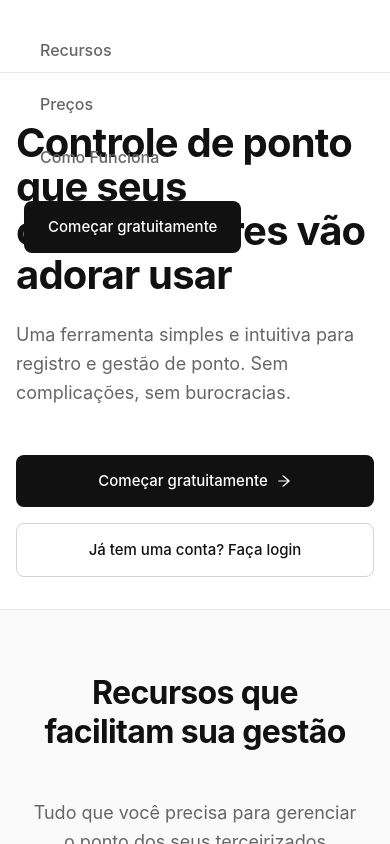
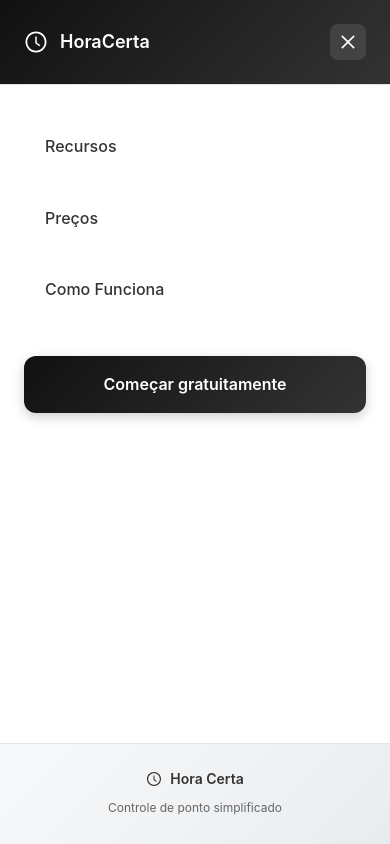
Before and after one commit to DevLucasFontoura/HoraCertaMPV, a Next.js app: page /Home in a window 390 px wide. Both pictures are taken after a click on the button 346 px from the left and 36 px from the top of the page. Shown: the top 844 px of the page. Built offline with nearby package versions, Linux system fonts and the light colour scheme.

Commit message:
correcao do menu lateral - mobile - home

```diff
--- a/app/(public)/Home/home.module.css
+++ b/app/(public)/Home/home.module.css
@@ -2,7 +2,7 @@
 
 .container {
   min-height: 100vh;
-  background-color: var(--color-bg);
+  background-color: #ffffff;
   font-family: var(--font-sans);
   color: var(--color-text-primary);
   line-height: 1.6;
@@ -17,11 +17,10 @@
   max-width: 1200px;
   margin: 0 auto;
   border-bottom: 1px solid var(--color-border);
-  background-color: var(--color-bg);
+  background-color: #ffffff;
   position: sticky;
   top: 0;
   z-index: 50;
-  backdrop-filter: blur(8px);
 }
 
 /* Hero Section */
@@ -419,9 +418,8 @@
   left: 0;
   right: 0;
   bottom: 0;
-  background: rgba(0, 0, 0, 0.4);
-  z-index: 100;
-  backdrop-filter: blur(4px);
+  background: rgba(0, 0, 0, 0.5);
+  z-index: 9998 !important;
 }
 
 .mobileMenu {
@@ -429,50 +427,184 @@
   top: 0;
   right: 0;
   bottom: 0;
-  width: 320px;
-  background: var(--color-bg);
-  padding: 2rem;
-  border-left: 1px solid var(--color-border);
-  z-index: 101;
+  left: 0;
+  width: 100vw;
+  max-width: 100vw;
+  background: linear-gradient(135deg, #ffffff 0%, #fafafa 100%) !important;
+  padding: 0;
+  z-index: 9999 !important;
   display: flex;
   flex-direction: column;
+  box-shadow: none;
+  backdrop-filter: none !important;
+  -webkit-backdrop-filter: none !important;
+  opacity: 1 !important;
+  overflow: hidden;
+}
+
+.mobileMenuHeader {
+  display: flex;
+  justify-content: space-between;
+  align-items: center;
+  padding: 1.5rem;
+  border-bottom: 1px solid #e5e5e5;
+  background: linear-gradient(135deg, #111111 0%, #333333 100%);
+  color: white;
+  box-sizing: border-box;
+  width: 100%;
+}
+
+.mobileMenuLogo {
+  display: flex;
+  align-items: center;
+  gap: 0.75rem;
+  font-size: 1.125rem;
+  font-weight: 600;
+  color: white;
+}
+
+.mobileMenuLogo svg {
+  color: #ffffff;
+}
+
+.mobileMenuCloseButton {
+  background: rgba(255, 255, 255, 0.1);
+  border: none;
+  cursor: pointer;
+  color: #ffffff;
+  padding: 0.5rem;
+  border-radius: 8px;
+  transition: all 0.2s ease;
+  display: flex;
+  align-items: center;
+  justify-content: center;
+  width: 36px;
+  height: 36px;
+}
+
+.mobileMenuCloseButton:hover {
+  background: rgba(255, 255, 255, 0.2);
+  color: #ffffff;
+  transform: scale(1.05);
+}
+
+.mobileMenuContent {
+  padding: 2rem 1.5rem;
+  display: flex;
+  flex-direction: column;
+  gap: 0.75rem;
+  flex: 1;
+  overflow-y: auto;
+  box-sizing: border-box;
+  width: 100%;
+}
+
+.mobileNavLink {
+  display: flex;
+  align-items: center;
+  color: #333333;
+  text-decoration: none;
+  padding: 1rem 1.25rem;
+  font-size: 1rem;
+  border-radius: 12px;
+  transition: all 0.3s ease;
+  font-weight: 500;
+  border: 1px solid transparent;
+  position: relative;
+  overflow: hidden;
+}
+
+.mobileNavLink::before {
+  content: '';
+  position: absolute;
+  top: 0;
+  left: -100%;
+  width: 100%;
+  height: 100%;
+  background: linear-gradient(90deg, transparent, rgba(17, 17, 17, 0.05), transparent);
+  transition: left 0.5s ease;
+}
+
+.mobileNavLink:hover::before {
+  left: 100%;
+}
+
+.mobileNavLink:hover {
+  color: #111111;
+  background: linear-gradient(135deg, #f8f9fa 0%, #e9ecef 100%);
+  border-color: #dee2e6;
+  transform: translateX(4px);
+  box-shadow: 0 4px 12px rgba(0, 0, 0, 0.08);
+}
+
+.mobilePrimaryButton {
+  display: flex;
+  align-items: center;
+  justify-content: center;
+  margin-top: 1.5rem;
+  padding: 1rem 1.5rem;
+  background: linear-gradient(135deg, #111111 0%, #333333 100%);
+  color: white;
+  text-decoration: none;
+  border-radius: 12px;
+  font-size: 1rem;
+  font-weight: 600;
+  text-align: center;
+  transition: all 0.3s ease;
+  border: none;
+  position: relative;
+  overflow: hidden;
+  box-shadow: 0 4px 12px rgba(17, 17, 17, 0.2);
+}
+
+.mobilePrimaryButton::before {
+  content: '';
+  position: absolute;
+  top: 0;
+  left: -100%;
+  width: 100%;
+  height: 100%;
+  background: linear-gradient(90deg, transparent, rgba(255, 255, 255, 0.1), transparent);
+  transition: left 0.5s ease;
+}
+
+.mobilePrimaryButton:hover::before {
+  left: 100%;
+}
+
+.mobilePrimaryButton:hover {
+  background: linear-gradient(135deg, #000000 0%, #222222 100%);
+  transform: translateY(-2px);
+  box-shadow: 0 8px 20px rgba(17, 17, 17, 0.3);
+}
+
+.mobileMenuFooter {
+  padding: 1.5rem;
+  border-top: 1px solid #e5e5e5;
+  background: linear-gradient(135deg, #f8f9fa 0%, #e9ecef 100%);
+  box-sizing: border-box;
+  width: 100%;
+}
+
+.mobileMenuFooterText {
+  text-align: center;
+}
+
+.mobileMenuFooterText p {
+  font-size: 0.875rem;
+  font-weight: 600;
+  color: #333333;
+  margin: 0 0 0.25rem 0;
+  display: flex;
+  align-items: center;
+  justify-content: center;
   gap: 0.5rem;
 }
 
-.mobileNavLink {
-  display: block;
-  color: var(--color-text-secondary);
-  text-decoration: none;
-  padding: 0.875rem 1rem;
-  font-size: 1rem;
-  border-radius: var(--radius-sm);
-  transition: all 0.2s ease;
-  font-weight: 500;
-}
-
-.mobileNavLink:hover {
-  color: var(--color-text-primary);
-  background-color: var(--color-surface);
-}
-
-.mobilePrimaryButton {
-  display: inline-block;
-  margin-top: 1rem;
-  padding: 0.875rem 1.5rem;
-  background-color: var(--color-accent);
-  color: white;
-  text-decoration: none;
-  border-radius: var(--radius-md);
-  font-size: 0.9375rem;
-  font-weight: 500;
-  text-align: center;
-  transition: all 0.2s ease;
-  border: none;
-}
-
-.mobilePrimaryButton:hover {
-  background-color: var(--color-accent-hover);
-  transform: translateY(-1px);
+.mobileMenuFooterText span {
+  font-size: 0.75rem;
+  color: #666666;
+  font-weight: 400;
 }
 
 /* Responsive Design */
@@ -483,6 +615,12 @@
 
   .navbar {
     padding: 1rem 1.5rem;
+  }
+
+  .mobileMenu {
+    background: #ffffff !important;
+    backdrop-filter: none !important;
+    -webkit-backdrop-filter: none !important;
   }
 
   .hero {
@@ -522,8 +660,7 @@
   }
 
   .mobileMenu {
-    width: 280px;
-    padding: 1.5rem;
+    width: 100%;
   }
 
 
@@ -588,7 +725,9 @@
 
   .mobileMenu {
     width: 100%;
-    border-left: none;
+    background: #ffffff !important;
+    backdrop-filter: none !important;
+    -webkit-backdrop-filter: none !important;
   }
 
   .howItWorks,
--- a/app/(public)/Home/home.tsx
+++ b/app/(public)/Home/home.tsx
@@ -87,7 +87,7 @@ const LandingPage = () => {
       <nav className={styles.navbar}>
         <DesktopMenu />
 
-        {/* Menu Mobile */}
+        {/* Menu Mobile Button */}
         <motion.button
           className={styles.mobileMenuButton}
           onClick={toggleMenu}
@@ -118,7 +118,9 @@ const LandingPage = () => {
             )}
           </AnimatePresence>
         </motion.button>
+      </nav>
 
+      {/* Menu Mobile - Movido para fora do navbar */}
       <AnimatePresence>
         {isMobileMenuOpen && (
           <>
@@ -131,12 +133,27 @@ const LandingPage = () => {
             />
             <motion.div
               className={styles.mobileMenu}
-                initial={{ x: '100%' }}
+              initial={{ x: '100vw' }}
               animate={{ x: 0 }}
-                exit={{ x: '100%' }}
+              exit={{ x: '100vw' }}
               transition={{ type: 'tween', duration: 0.3, ease: 'easeOut' }}
             >
+              {/* Header do menu */}
+              <div className={styles.mobileMenuHeader}>
+                <div className={styles.mobileMenuLogo}>
+                  <AiOutlineClockCircle size={24} />
+                  <span>{CONSTANTES.TITULO_SITE}</span>
+                </div>
+                <button
+                  className={styles.mobileMenuCloseButton}
+                  onClick={toggleMenu}
+                >
+                  <AiOutlineClose size={20} />
+                </button>
+              </div>
+
               <motion.div
+                className={styles.mobileMenuContent}
                 initial="closed"
                 animate="open"
                 variants={{
@@ -179,11 +196,21 @@ const LandingPage = () => {
                     </Link>
                   </motion.div>
                 </motion.div>
+
+                {/* Footer do menu */}
+                <div className={styles.mobileMenuFooter}>
+                  <div className={styles.mobileMenuFooterText}>
+                    <p>
+                      <AiOutlineClockCircle size={16} />
+                      Hora Certa
+                    </p>
+                    <span>Controle de ponto simplificado</span>
+                  </div>
+                </div>
               </motion.div>
           </>
         )}
       </AnimatePresence>
-      </nav>
 
       <div className={styles.hero}>
         <motion.div
```
Lines whose indentation alone changed are shown as unchanged.
